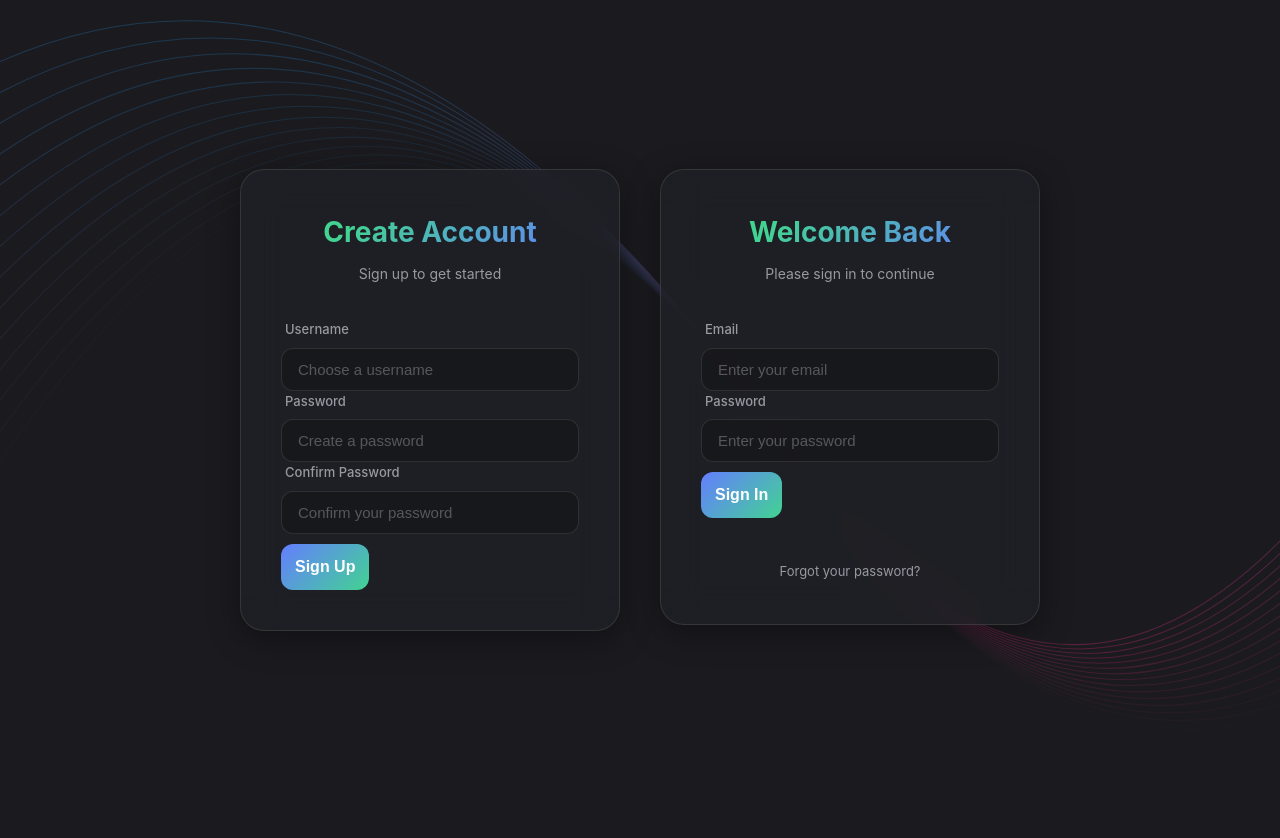
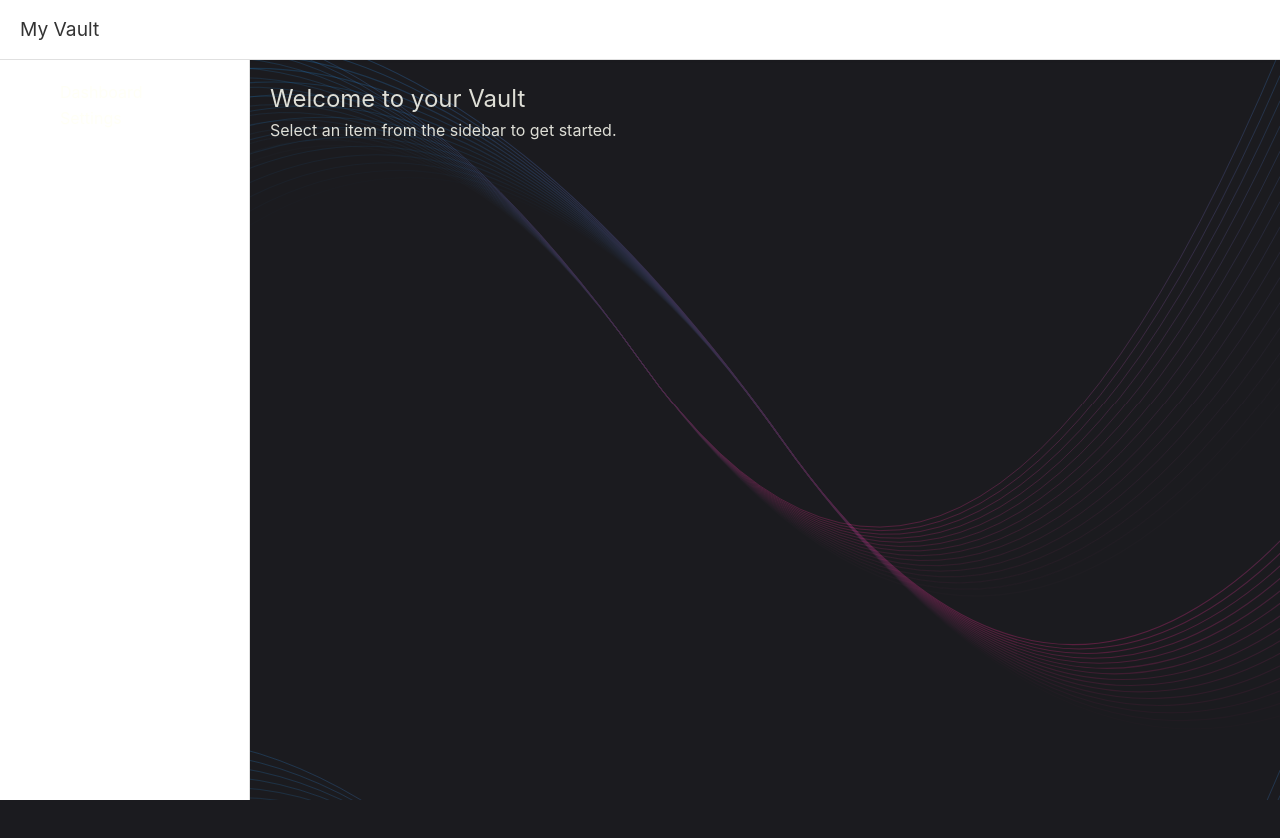
Before and after one commit to Yago-Rueda-24/PF-Evolution, a React (Vite) app in the folder src/renderer/: page /#/vault in a window 1280 px wide. Before the commit this address led to /. Shown: the top 838 px of the page. Built offline with nearby package versions, Linux system fonts and the light colour scheme; no server answers.

Commit message:
Implementación de la UI de la boveda

```diff
--- a/package.json
+++ b/package.json
@@ -28,7 +28,8 @@
     "@mui/material": "^7.3.5",
     "@supabase/supabase-js": "^2.86.0",
     "dotenv": "^17.2.3",
-    "electron-updater": "^6.3.9"
+    "electron-updater": "^6.3.9",
+    "react-router-dom": "^7.9.6"
   },
   "devDependencies": {
     "@electron-toolkit/eslint-config-prettier": "^3.0.0",
--- a/src/renderer/src/App.tsx
+++ b/src/renderer/src/App.tsx
@@ -1,10 +1,15 @@
+import { HashRouter, Routes, Route } from 'react-router-dom'
 import LoginForm from './components/LoginForm'
+import Vault from './components/Vault'
 
 function App(): React.JSX.Element {
   return (
-    <>
-      <LoginForm />
-    </>
+    <HashRouter>
+      <Routes>
+        <Route path="/" element={<LoginForm />} />
+        <Route path="/vault" element={<Vault />} />
+      </Routes>
+    </HashRouter>
   )
 }
 
--- /dev/null
+++ b/src/renderer/src/assets/vault.css
@@ -0,0 +1,45 @@
+.vault-container {
+  display: flex;
+  flex-direction: column;
+  height: 100vh;
+  width: 100vw;
+
+  background-image: url('./wavy-lines.svg');
+}
+
+.vault-header {
+  height: 60px;
+  background-color: #ffffff;
+  border-bottom: 1px solid #e0e0e0;
+  display: flex;
+  align-items: center;
+  padding: 0 20px;
+  box-shadow: 0 2px 4px rgba(0, 0, 0, 0.05);
+}
+
+.vault-header h1 {
+  margin: 0;
+  font-size: 1.2rem;
+  color: #333;
+}
+
+.vault-main {
+  display: flex;
+  flex: 1;
+  overflow: hidden;
+}
+
+.vault-aside {
+  width: 250px;
+  background-color: #ffffff;
+  border-right: 1px solid #e0e0e0;
+  padding: 20px;
+  display: flex;
+  flex-direction: column;
+}
+
+.vault-content {
+  flex: 1;
+  padding: 20px;
+  overflow-y: auto;
+}
--- a/src/renderer/src/components/LoginForm.tsx
+++ b/src/renderer/src/components/LoginForm.tsx
@@ -2,6 +2,7 @@ import React, { useState } from 'react'
 import '../assets/login.css'
 import { UserService } from '../../../service/user_service'
 import { Dialog, DialogTitle, DialogContent, DialogContentText, DialogActions, Button } from '@mui/material'
+import { useNavigate } from 'react-router-dom'
 
 const LoginForm = (): React.JSX.Element => {
   // Login State
@@ -19,6 +20,7 @@ const LoginForm = (): React.JSX.Element => {
   const [title, setTitle] = useState('')
 
   const user_service = new UserService()
+  const navigate = useNavigate();
 
   const handleClose = (): void => {
     setOpen(false)
@@ -42,7 +44,9 @@ const LoginForm = (): React.JSX.Element => {
     e.preventDefault()
     try {
       console.log('Login attempt:', { email, password })
-      await user_service.login(email, password)
+      await user_service.login(email, password).then(() => {
+        navigate('/vault')
+      })
     } catch (error: any) {
       const message = error?.message || (typeof error === 'string' ? error : JSON.stringify(error))
       showError(message)
@@ -140,7 +144,7 @@ const LoginForm = (): React.JSX.Element => {
               <label htmlFor="email">Email</label>
               <div className="input-wrapper">
                 <input
-                  type="email"
+                  type="text"
                   id="email"
                   className="form-input"
                   placeholder="Enter your email"
--- /dev/null
+++ b/src/renderer/src/components/Vault.tsx
@@ -0,0 +1,28 @@
+import React from 'react'
+import '../assets/vault.css'
+
+const Vault = (): React.JSX.Element => {
+    return (
+        <div className="vault-container">
+            <header className="vault-header">
+                <h1>My Vault</h1>
+            </header>
+            <div className="vault-main">
+                <aside className="vault-aside">
+                    <nav>
+                        <ul>
+                            <li>Dashboard</li>
+                            <li>Settings</li>
+                        </ul>
+                    </nav>
+                </aside>
+                <main className="vault-content">
+                    <h2>Welcome to your Vault</h2>
+                    <p>Select an item from the sidebar to get started.</p>
+                </main>
+            </div>
+        </div>
+    )
+}
+
+export default Vault
```
Also changed, not shown: 1 other file (tests, documents, lock files or other folders).
